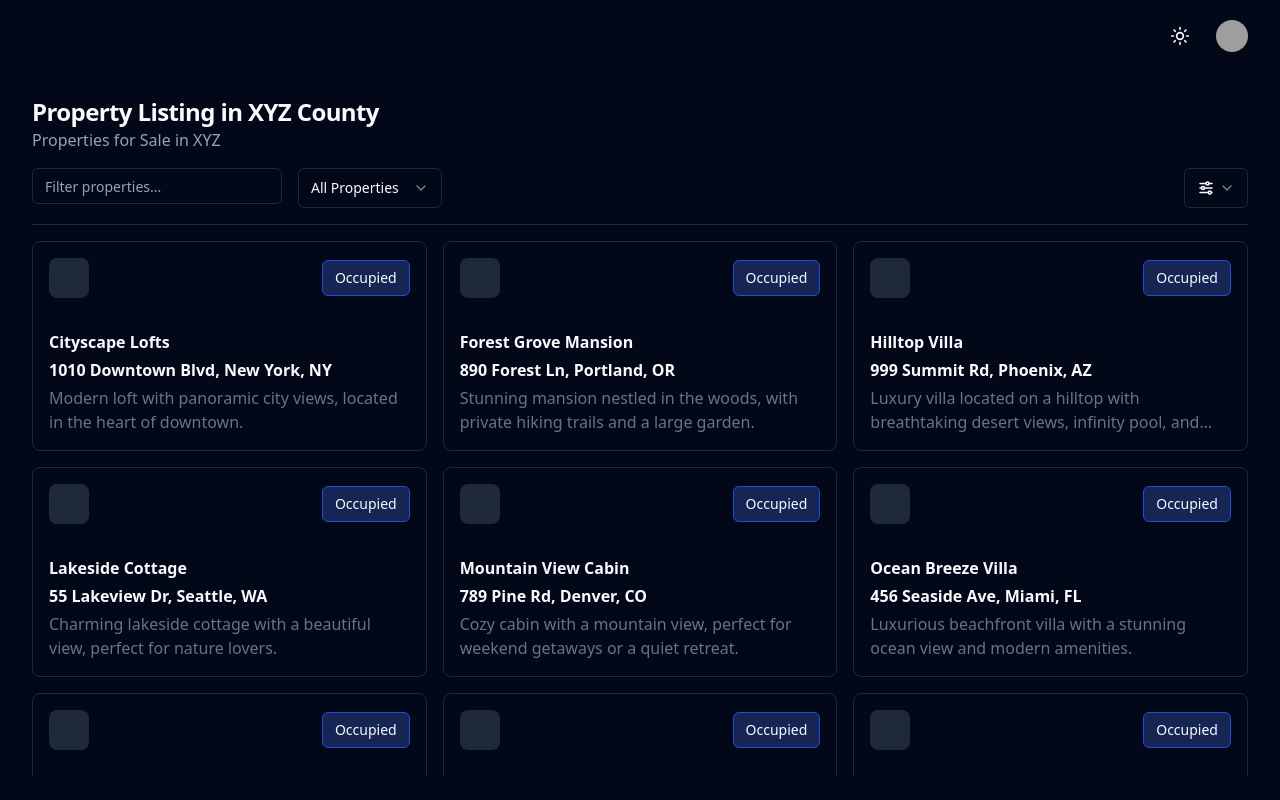
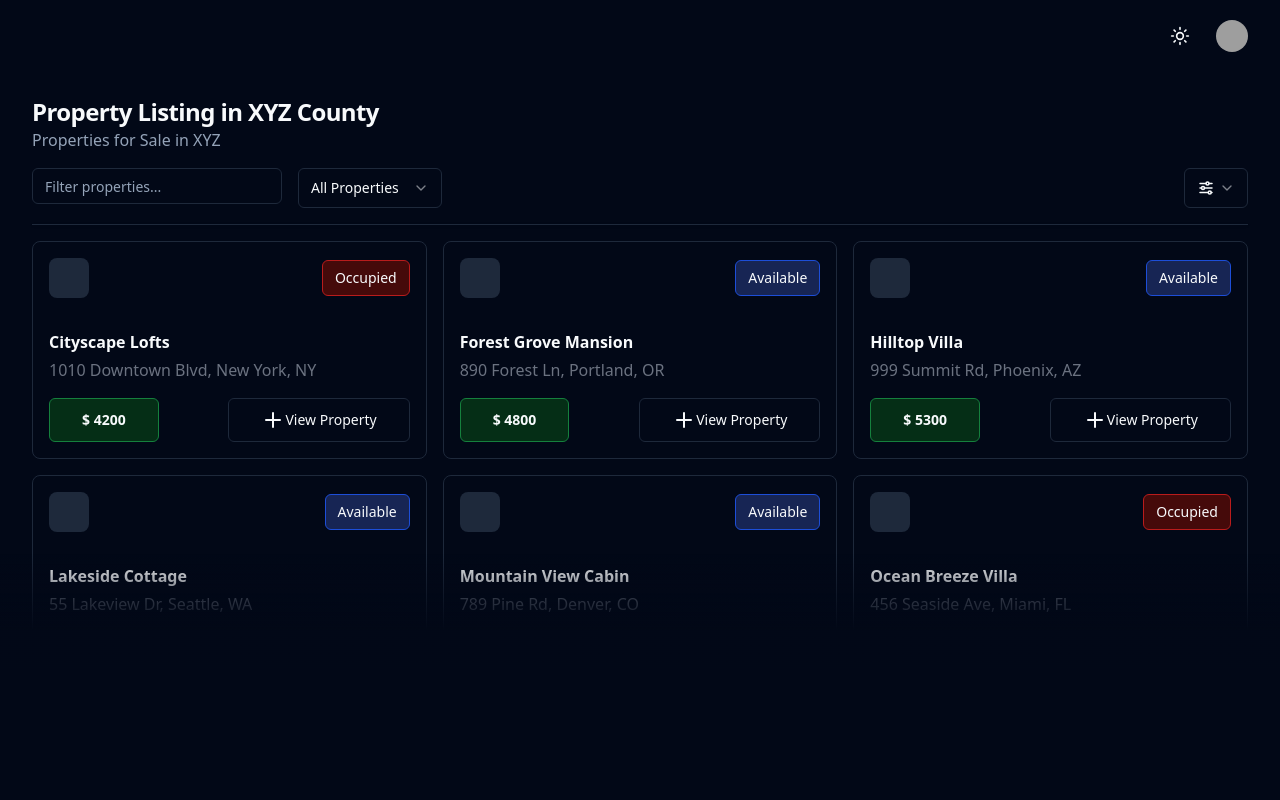
Before and after one commit to KaitoPan09/real-estate-dashboard, a React (Vite) app in the folder real-estate-dashboard/: page / in a window 1280 px wide. Built offline with nearby package versions, Linux system fonts and the light colour scheme; grey boxes are pictures that could not be loaded.

Commit message:
list view additions
1. scrollable
2. no scroll bar
3. buttons and badges for list details
4. app-shell for layout convinience

```diff
--- /dev/null
+++ b/real-estate-dashboard/src/components/app-shell.jsx
@@ -0,0 +1,13 @@
+import { Outlet } from "react-router-dom";
+
+export default function AppShell() {
+  return (
+    <div className="relative h-full overflow-hidden bg-background">
+      <main
+        className="overflow-x-hidden pt-0 transition-[margin] md:overflow-y-hidden h-full"
+      >
+        <Outlet />
+      </main>
+    </div>
+  );
+}
--- /dev/null
+++ b/real-estate-dashboard/src/components/ui/badge.jsx
@@ -0,0 +1,34 @@
+import * as React from "react"
+import { cva } from "class-variance-authority";
+
+import { cn } from "@/lib/utils"
+
+const badgeVariants = cva(
+  "inline-flex items-center rounded-full border px-2.5 py-0.5 text-xs font-semibold transition-colors focus:outline-none focus:ring-2 focus:ring-ring focus:ring-offset-2",
+  {
+    variants: {
+      variant: {
+        default:
+          "border-transparent bg-primary text-primary-foreground hover:bg-primary/80",
+        secondary:
+          "border-transparent bg-secondary text-secondary-foreground hover:bg-secondary/80",
+        destructive:
+          "border-transparent bg-destructive text-destructive-foreground hover:bg-destructive/80",
+        outline: "text-foreground",
+      },
+    },
+    defaultVariants: {
+      variant: "default",
+    },
+  }
+)
+
+function Badge({
+  className,
+  variant,
+  ...props
+}) {
+  return (<div className={cn(badgeVariants({ variant }), className)} {...props} />);
+}
+
+export { Badge, badgeVariants }
--- a/real-estate-dashboard/src/dashboard/index.jsx
+++ b/real-estate-dashboard/src/dashboard/index.jsx
@@ -19,6 +19,8 @@ import ModeSwitch from "@/components/mode-switch";
 import { UserNav } from "@/components/user-nav";
 import { Button } from "@/components/ui/button";
 import { properties } from "./data";
+import { Badge } from "@/components/ui/badge";
+import { Plus } from "lucide-react";
 
 const appText = new Map([
   ["all", "All Properties"],
@@ -39,15 +41,17 @@ export default function Dashboard() {
     )
     .filter((properties) =>
       propertyType === "occupied"
-        ? properties.occupancy
+        ? properties.occupancy === "Occupied"
         : propertyType === "available"
-        ? !properties.occupancy
+        ? properties.occupancy === "Available"
         : true
     )
-    .filter((properties) => properties.name.toLowerCase().includes(searchTerm.toLowerCase()));
+    .filter((properties) =>
+      properties.name.toLowerCase().includes(searchTerm.toLowerCase())
+    );
 
   return (
-    <Layout className="h-screen flex flex-col">
+    <Layout fixed>
       {/* ===== Top Heading ===== */}
       <Layout.Header>
         <div className="ml-auto flex items-center space-x-4">
@@ -65,9 +69,7 @@ export default function Dashboard() {
           <h1 className="text-2xl font-bold tracking-tight">
             Property Listing in XYZ County
           </h1>
-          <p className="text-muted-foreground">
-            Properties for Sale in XYZ
-          </p>
+          <p className="text-muted-foreground">Properties for Sale in XYZ</p>
         </div>
         <div className="my-4 flex items-end justify-between sm:my-0 sm:items-center">
           <div className="flex flex-col gap-4 sm:my-4 sm:flex-row">
@@ -112,7 +114,7 @@ export default function Dashboard() {
           </Select>
         </div>
         <Separator className="shadow" />
-        <ul className="faded-bottom no-scrollbar grid gap-4 overflow-auto pb-16 pt-4 md:grid-cols-2 lg:grid-cols-3">
+        <ul className="faded-bottom no-scrollbar grid gap-4 overflow-auto pb-16 pt-4 sm:grid-cols-2 lg:grid-cols-3">
           {filteredProperties.map((app) => (
             <li
               key={app.name}
@@ -128,18 +130,31 @@ export default function Dashboard() {
                   variant="outline"
                   size="sm"
                   className={`${
-                    app.occupancy
-                      ? "border border-blue-300 bg-blue-50 hover:bg-blue-100 dark:border-blue-700 dark:bg-blue-950 dark:hover:bg-blue-900"
-                      : ""
+                    app.occupancy === "Occupied"
+                      ? "border border-red-300 bg-red-50 hover:bg-red-100 dark:border-red-700 dark:bg-red-950 dark:hover:bg-red-900"
+                      : "border border-blue-300 bg-blue-50 hover:bg-blue-100 dark:border-blue-700 dark:bg-blue-950 dark:hover:bg-blue-900"
                   }`}
                 >
-                  {app.occupancy ? "Occupied" : "Available"}
+                  {app.occupancy === "Occupied" ? "Occupied" : "Available"}
                 </Button>
               </div>
               <div>
                 <h2 className="mb-1 font-semibold">{app.name}</h2>
-                <h4 className="mb-1 font-semibold">{app.location}</h4>
-                <p className="line-clamp-2 text-gray-500">{app.description}</p>
+                <p className="line-clamp-2 text-gray-500">{app.location}</p>
+              </div>
+              <div className="mt-4 flex items-center justify-between">
+                <div>
+                  <Button
+                    variant="outline"
+                    size="lg"
+                    className="font-black border border-green-300 bg-green-50 hover:bg-green-100 dark:border-green-700 dark:bg-green-950 dark:hover:bg-green-900"
+                  >
+                    $ {app.price}
+                  </Button>
+                </div>
+                <Button variant="outline" size="lg">
+                  <Plus /> View Property
+                </Button>
               </div>
             </li>
           ))}
--- a/real-estate-dashboard/src/index.css
+++ b/real-estate-dashboard/src/index.css
@@ -27,7 +27,8 @@
     --chart-3: 197 37% 24%;
     --chart-4: 43 74% 66%;
     --chart-5: 27 87% 67%;
-    --radius: 0.5rem}
+    --radius: 0.5rem;
+  }
   .dark {
     --background: 222.2 84% 4.9%;
     --foreground: 210 40% 98%;
@@ -52,7 +53,8 @@
     --chart-2: 160 60% 45%;
     --chart-3: 30 80% 55%;
     --chart-4: 280 65% 60%;
-    --chart-5: 340 75% 55%}
+    --chart-5: 340 75% 55%;
+  }
 }
 @layer base {
   * {
@@ -61,6 +63,23 @@
   body {
     @apply bg-background text-foreground;
     /* overflow: hidden; */
-
   }
 }
+
+@layer utilities {
+  /* Hide scrollbar for Chrome, Safari and Opera */
+  .no-scrollbar::-webkit-scrollbar {
+    display: none;
+  }
+  /* Hide scrollbar for IE, Edge and Firefox */
+  .no-scrollbar {
+    -ms-overflow-style: none; /* IE and Edge */
+    scrollbar-width: none; /* Firefox */
+    overflow-y: auto; /* Ensure overflow is set to allow scrolling */
+    height: 420px;
+  }
+
+  .faded-bottom {
+    @apply after:pointer-events-none after:absolute after:bottom-0 after:left-0 after:hidden after:h-32 after:w-full after:bg-[linear-gradient(180deg,_transparent_10%,_hsl(var(--background))_70%)] after:md:block;
+  }
+}
--- a/real-estate-dashboard/src/main.jsx
+++ b/real-estate-dashboard/src/main.jsx
@@ -9,21 +9,20 @@
 //   </StrictMode>,
 // )
 
-import React from 'react'
-import ReactDOM from 'react-dom/client'
+import React from "react";
+import ReactDOM from "react-dom/client";
+import { RouterProvider } from "react-router-dom";
 // import App from './App.jsx'
-import './index.css'
-import { ThemeProvider } from './components/theme-provider.jsx';
-import Dashboard from './dashboard/index.jsx';
-import { BrowserRouter } from 'react-router-dom';
+import "./index.css";
+import { ThemeProvider } from "./components/theme-provider.jsx";
+import Dashboard from "./dashboard/index.jsx";
+import router from "@/router";
 
-ReactDOM.createRoot(document.getElementById('root')).render(
+ReactDOM.createRoot(document.getElementById("root")).render(
   <React.StrictMode>
-    <BrowserRouter>
-      <ThemeProvider defaultTheme='dark' storageKey='vite-ui-theme'>
-        <Dashboard />
-      </ThemeProvider>
+    <ThemeProvider defaultTheme="dark" storageKey="vite-ui-theme">
+      <RouterProvider router={router} />
+    </ThemeProvider>
     {/* <App /> */}
-    </BrowserRouter>
-  </React.StrictMode>,
-)
+  </React.StrictMode>
+);
--- /dev/null
+++ b/real-estate-dashboard/src/router.tsx
@@ -0,0 +1,22 @@
+import { createBrowserRouter } from 'react-router-dom'
+
+const router = createBrowserRouter([
+  // Main routes
+  {
+    path: '/',
+    lazy: async () => {
+      const AppShell = await import('./components/app-shell')
+      return { Component: AppShell.default }
+    },
+    children: [
+      {
+        index: true,
+        lazy: async () => ({
+          Component: (await import('./dashboard')).default,
+        }),
+      },
+    ],
+  },
+])
+
+export default router
```
